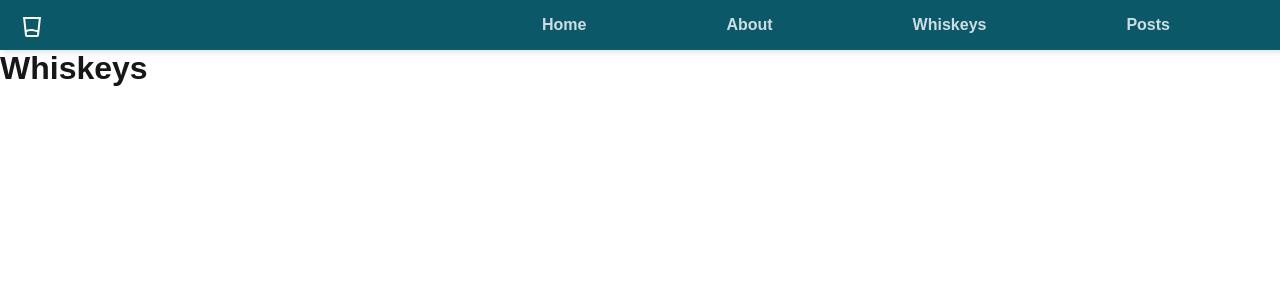
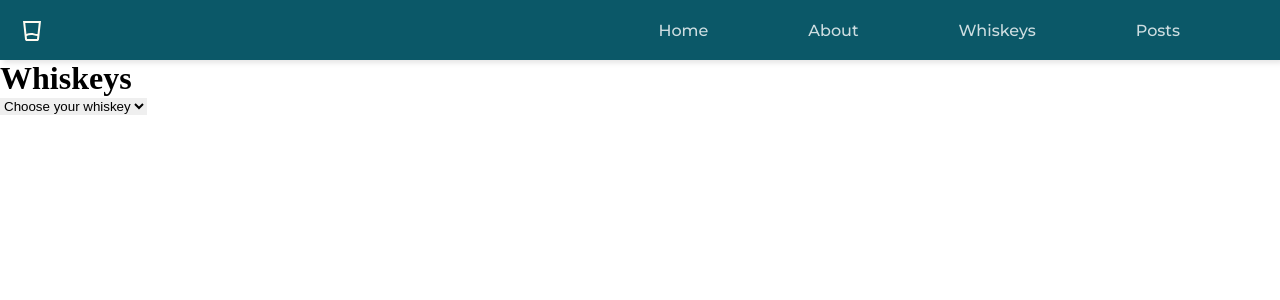
Before and after one commit to heppaat/firstNextJs, a Next.js app in the folder frontend/: page /whiskeys in a window 1280 px wide. Shown: the top 300 px of the page. Built offline with nearby package versions, Linux system fonts and the light colour scheme.

Commit message:
navbar css v2.0

```diff
--- a/frontend/src/app/globals.css
+++ b/frontend/src/app/globals.css
@@ -1,4 +1,4 @@
-:root {
+/* :root {
   --background: #ffffff;
   --foreground: #171717;
 }
@@ -40,3 +40,21 @@ a {
     color-scheme: dark;
   }
 }
+ */
+
+* {
+  padding: 0;
+  margin: 0;
+  border: 0;
+  box-sizing: border-box;
+}
+
+html {
+  max-width: 100vw;
+  max-height: 100vh;
+}
+
+body {
+  height: 100vh;
+  width: 100vw;
+}
--- a/frontend/src/app/layout.tsx
+++ b/frontend/src/app/layout.tsx
@@ -1,17 +1,13 @@
 import type { Metadata } from "next";
-import localFont from "next/font/local";
+//import localFont from "next/font/local";
+import { Montserrat } from "next/font/google";
 import "./globals.css";
 import Navbar from "../components/Navbar";
 
-const geistSans = localFont({
-  src: "./fonts/GeistVF.woff",
-  variable: "--font-geist-sans",
-  weight: "100 900",
-});
-const geistMono = localFont({
-  src: "./fonts/GeistMonoVF.woff",
-  variable: "--font-geist-mono",
-  weight: "100 900",
+const montserrat = Montserrat({
+  subsets: ["latin"],
+  weight: ["300", "400", "500"],
+  variable: "--font-montserrat",
 });
 
 export const metadata: Metadata = {
@@ -26,10 +22,9 @@ export default function RootLayout({
 }>) {
   return (
     <html lang="en">
-      <body className={`${geistSans.variable} ${geistMono.variable}`}>
-        <header>
-          <Navbar />
-        </header>
+      <body className={montserrat.variable}>
+        <Navbar />
+
         {children}
       </body>
     </html>
--- a/frontend/src/app/whiskeys/page.tsx
+++ b/frontend/src/app/whiskeys/page.tsx
@@ -1,7 +1,13 @@
-export default function Whiskey() {
+export default function Whiskeys() {
   return (
-    <div>
-      <h1>Whiskeys</h1>
-    </div>
+    <>
+      <div>
+        <h1>Whiskeys</h1>
+      </div>
+
+      <select name="whiskeys" id="whiskey_id">
+        <option value="">Choose your whiskey</option>
+      </select>
+    </>
   );
 }
--- a/frontend/src/components/Navbar.module.css
+++ b/frontend/src/components/Navbar.module.css
@@ -1,19 +1,22 @@
 .nav {
   background-color: #0b5868;
   box-shadow: 3px 3px 5px rgba(0, 0, 0, 0.1);
+  font-family: var(--font-montserrat), sans-serif;
 }
 
 .nav ul {
   width: 100%;
   list-style: none;
   display: flex;
-  gap: 80px;
+  gap: 100px;
   justify-content: flex-end;
   align-items: center;
 }
 
 .nav li {
-  height: 50px;
+  height: 60px;
+  display: flex;
+  align-items: center;
 }
 
 .logo {
@@ -21,41 +24,41 @@
 }
 
 .nav a {
-  height: 100%;
-  padding: 0 30px;
-  display: flex;
-  justify-content: center;
-  align-items: center;
+  display: inline-block;
   color: rgba(255, 255, 255, 0.8);
-  font-weight: 600;
+  font-weight: 500;
+  text-decoration: none;
   transition: background-color 0.15s;
   position: relative;
 }
 
 .nav a:hover {
-  background-color: #968445;
   color: white;
 }
 
 .nav a::after {
   content: "";
   height: 3px;
-  width: 15%;
+  width: 100%;
   background-color: #a1e3d8;
   position: absolute;
-  bottom: 13px;
-  left: 30px;
+  bottom: -4px;
+  left: 0;
+  transform: scaleX(0);
+  transform-origin: left;
   opacity: 0;
   transition: all 0.15s;
 }
 
 .nav a:hover::after {
   opacity: 0.8;
+  transform: scaleX(1);
 }
 
 .nav li:first-child {
   margin-right: auto;
   margin-left: 20px;
+  padding-bottom: 10px;
 }
 
 .hamburger {
@@ -69,7 +72,7 @@
 
 .sidebar {
   position: fixed;
-  top: 50;
+  top: 60px;
   right: 0;
   height: 50vh;
   width: 300px;
@@ -79,47 +82,54 @@
   display: flex;
   flex-direction: column;
   justify-content: flex-start;
+  font-family: var(--font-montserrat), sans-serif;
 }
 
 .sidebar ul {
   height: 100%;
   width: 100%;
+  padding: 0;
+  margin: 0;
 }
 
 .sidebar li {
   list-style: none;
   height: 50px;
+  display: flex;
+  align-items: center;
 }
 
 .sidebar a {
-  height: 100%;
-  padding: 0 30px;
-  display: flex;
-  align-items: center;
+  display: inline-block;
+  text-decoration: none;
   color: rgba(255, 255, 255, 0.8);
-  font-weight: 600;
+  font-weight: 500;
   transition: background-color 0.15s;
   position: relative;
+  margin-left: 30px;
 }
 
 .sidebar a:hover {
-  background-color: #968445;
   color: white;
 }
 
 .sidebar a::after {
   content: "";
   height: 3px;
-  width: 5%;
+  width: 100%;
   background-color: #a1e3d8;
   position: absolute;
-  bottom: 13px;
+  bottom: -4px;
+  left: 0;
+  transform: scaleX(0);
+  transform-origin: left;
   opacity: 0;
   transition: all 0.15s;
 }
 
 .sidebar a:hover::after {
   opacity: 0.8;
+  transform: scaleX(1);
 }
 
 .x {
--- a/frontend/src/components/Navbar.tsx
+++ b/frontend/src/components/Navbar.tsx
@@ -29,6 +29,7 @@ export default function Navbar() {
 
   return (
     <>
+      <header>
         <nav className={classes.nav}>
           <ul>
             <li>
@@ -57,6 +58,7 @@ export default function Navbar() {
             </li>
           </ul>
         </nav>
+      </header>
       {sidebar && (
         <nav className={classes.sidebar}>
           <ul>
--- a/frontend/src/components/icons/Close.tsx
+++ b/frontend/src/components/icons/Close.tsx
@@ -4,9 +4,9 @@ export default function Close(props: { myClass: string }) {
     <div className={myClass}>
       <svg
         xmlns="http://www.w3.org/2000/svg"
-        height="24px"
+        height="25px"
         viewBox="0 -960 960 960"
-        width="24px"
+        width="25px"
         fill="#fefbf1"
       >
         <path d="m256-200-56-56 224-224-224-224 56-56 224 224 224-224 56 56-224 224 224 224-56 56-224-224-224 224Z" />
--- a/frontend/src/components/icons/Hamburger.tsx
+++ b/frontend/src/components/icons/Hamburger.tsx
@@ -4,9 +4,9 @@ export default function Hamburger(props: { myClass: string }) {
     <div className={myClass}>
       <svg
         xmlns="http://www.w3.org/2000/svg"
-        height="24px"
+        height="25px"
         viewBox="0 -960 960 960"
-        width="24px"
+        width="25px"
         fill="#fefbf1"
       >
         <path d="M120-240v-80h720v80H120Zm0-200v-80h720v80H120Zm0-200v-80h720v80H120Z" />
```
Lines whose indentation alone changed are shown as unchanged.
